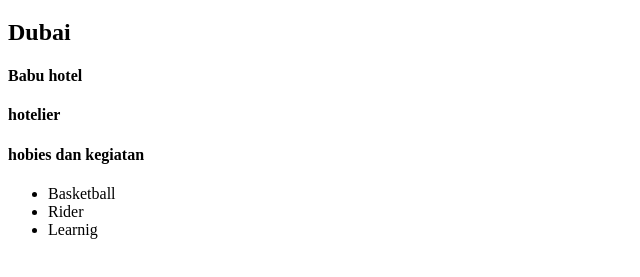
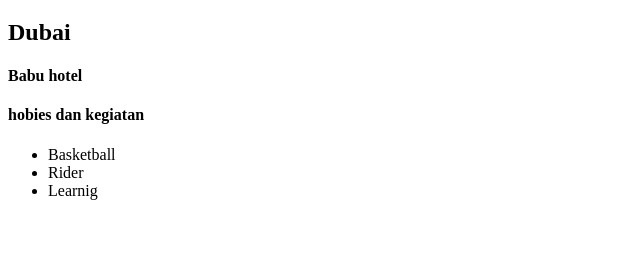
Before and after one commit to cuntung/Basic, a plain HTML site: page index.html in a window 1280 px wide. Shown: the part 61-338 px from the top of the page, without its empty margins (0-640 px from the left). Drawn offline with Linux system fonts and the light colour scheme.

Commit message:
dellet work

```diff
--- a/index.html
+++ b/index.html
@@ -10,7 +10,6 @@
     <h1>Cahyo untung</h1>
     <h2>Dubai</h2>
     <h4>Babu hotel</h4>
-    <h4>hotelier</h4>
     <h4>hobies dan kegiatan</h4>
     <p>
         <ul>
```
